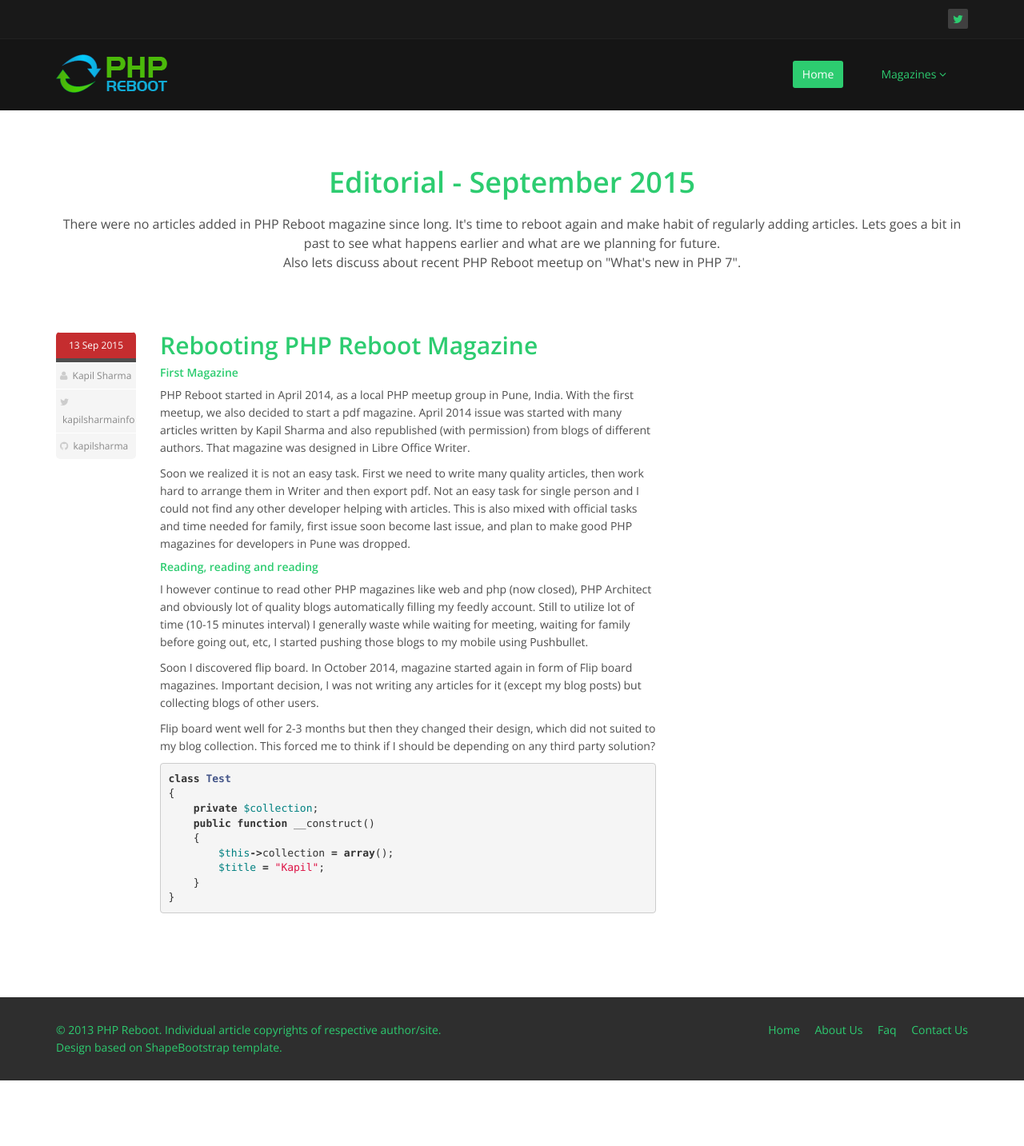
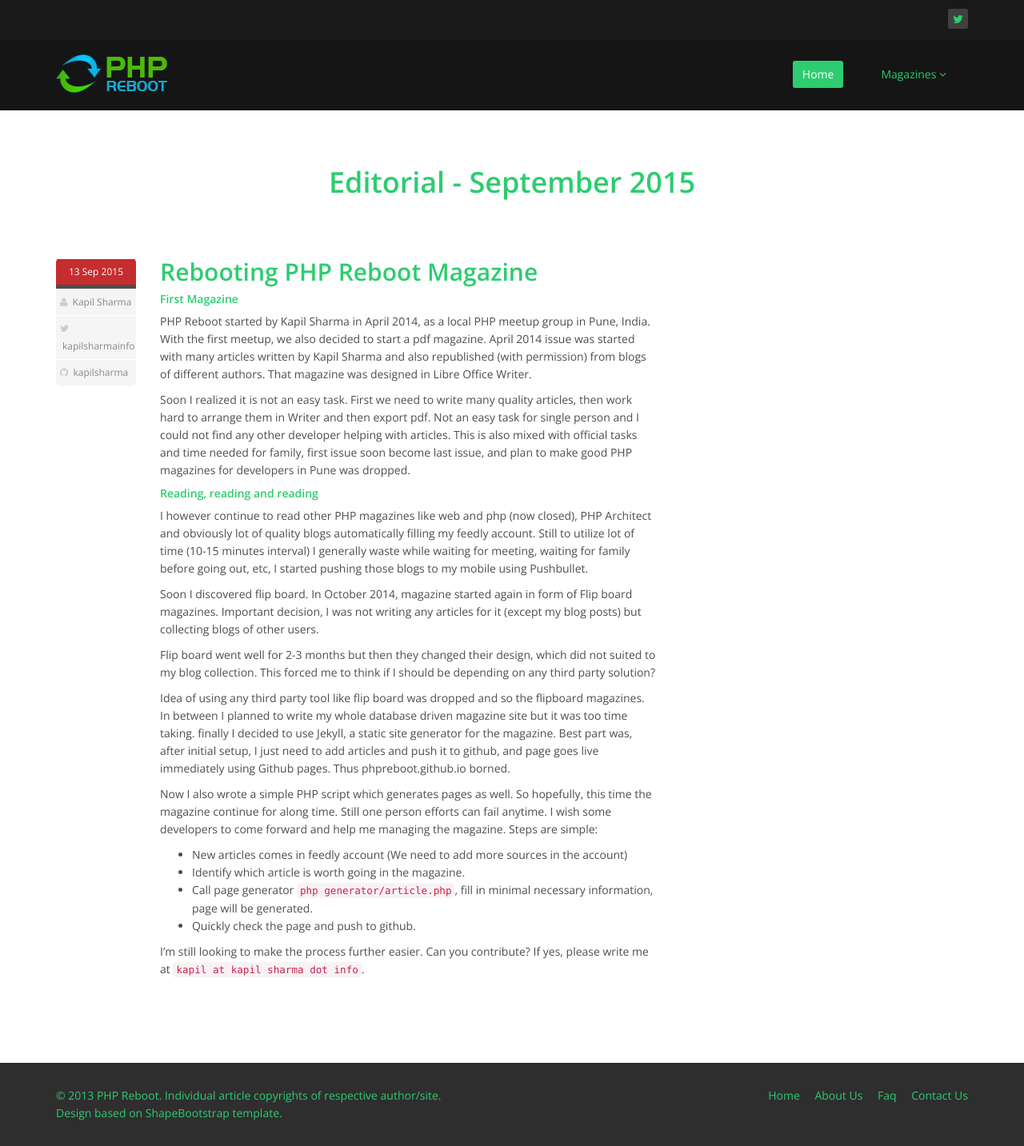
Before and after one commit to phpreboot/phpreboot.github.io, a Jekyll site: the page built from pages/editorial/1509.md, in a window 1280 px wide. Shown: the whole page at 80% size. Built offline with Jekyll 4.4.1, drawn with Linux system fonts in a browser that asks for light colours; before the commit the page ends 1351 px from its top, so only the background shows below that.

Commit message:
October magazine

```diff
--- a/_includes/header.html
+++ b/_includes/header.html
@@ -41,6 +41,7 @@
                     <li class="dropdown">
                         <a href="#" class="dropdown-toggle" data-toggle="dropdown">Magazines <i class="fa fa-angle-down"></i></a>
                         <ul class="dropdown-menu">
+                            <li><a href="{{ site.url }}m1510">October 2015</a></li>
                             <li><a href="{{ site.url }}m1509">September 2015</a></li>
                             <li><a href="{{ site.url }}m1508">August 2015</a></li>
                             <li><a href="{{ site.url }}m1507">July 2015</a></li>
--- a/pages/editorial/1509.md
+++ b/pages/editorial/1509.md
@@ -2,7 +2,7 @@
 layout: blog
 title: Editorial - September 2015
 subtitle: Rebooting PHP Reboot Magazine
-titlebody: There were no articles added in PHP Reboot magazine since long. It's time to reboot again and make habit of regularly adding articles. Lets goes a bit in past to see what happens earlier and what are we planning for future.<br/>Also lets discuss about recent PHP Reboot meetup on "What's new in PHP 7".
+titlebody:
 permalink: /editorial-september-2015/
 date: 2015-09-13 00:00:00
 author:
@@ -11,12 +11,12 @@ author:
     github: kapilsharma
 ---
 #### First Magazine
-PHP Reboot started in April 2014, as a local PHP meetup group in Pune, India. With the first meetup,
+PHP Reboot started by Kapil Sharma in April 2014, as a local PHP meetup group in Pune, India. With the first meetup,
 we also decided to start a pdf magazine. April 2014 issue was started with many articles written
 by Kapil Sharma and also republished (with permission) from blogs of different authors. That magazine
 was designed in Libre Office Writer.
 
-Soon we realized it is not an easy task. First we need to write many quality articles, then work
+Soon I realized it is not an easy task. First we need to write many quality articles, then work
 hard to arrange them in Writer and then export pdf. Not an easy task for single person and I could
 not find any other developer helping with articles. This is also mixed with official tasks and
 time needed for family, first issue soon become last issue, and plan to make good PHP magazines
@@ -36,14 +36,21 @@ but collecting blogs of other users.
 Flip board went well for 2-3 months but then they changed their design, which did not suited to
 my blog collection. This forced me to think if I should be depending on any third party solution?
 
-{% highlight php  startinline=true %}
-class Test
-{
-    private $collection;
-    public function __construct()
-    {
-        $this->collection = array();
-        $title = "Kapil";
-    }
-}
-{% endhighlight %}
+
+Idea of using any third party tool like flip board was dropped and so the flipboard magazines. In between I
+planned to write my whole database driven magazine site but it was too time taking.
+finally I decided to use Jekyll, a static site generator for the magazine. Best part was, after initial setup,
+I just need to add articles and push it to github, and page goes live immediately using Github pages.
+Thus phpreboot.github.io borned.
+
+Now I also wrote a simple PHP script which generates pages as well. So hopefully, this time the magazine continue
+for along time. Still one person efforts can fail anytime. I wish some developers to come forward and help
+me managing the magazine. Steps are simple:
+
+* New articles comes in feedly account (We need to add more sources in the account)
+* Identify which article is worth going in the magazine.
+* Call page generator `php generator/article.php`, fill in minimal necessary information, page will be generated.
+* Quickly check the page and push to github.
+
+I'm still looking to make the process further easier. Can you contribute? If yes, please write me at
+`kapil at kapil sharma dot info`.
```
Also changed, not shown: _layouts/editorial.html (added, +80 -0 lines), _posts/m1509/2015-09-30-first-magazine.md (added, +15 -0 lines), _posts/m1510/2015-10-01-first-completed-magazine.md (added, +16 -0 lines), pages/editorial/1510.md (added, +66 -0 lines), pages/magazine/phpreboot1509.md (+1 -0 lines), pages/magazine/phpreboot1510.md (added, +13 -0 lines).
